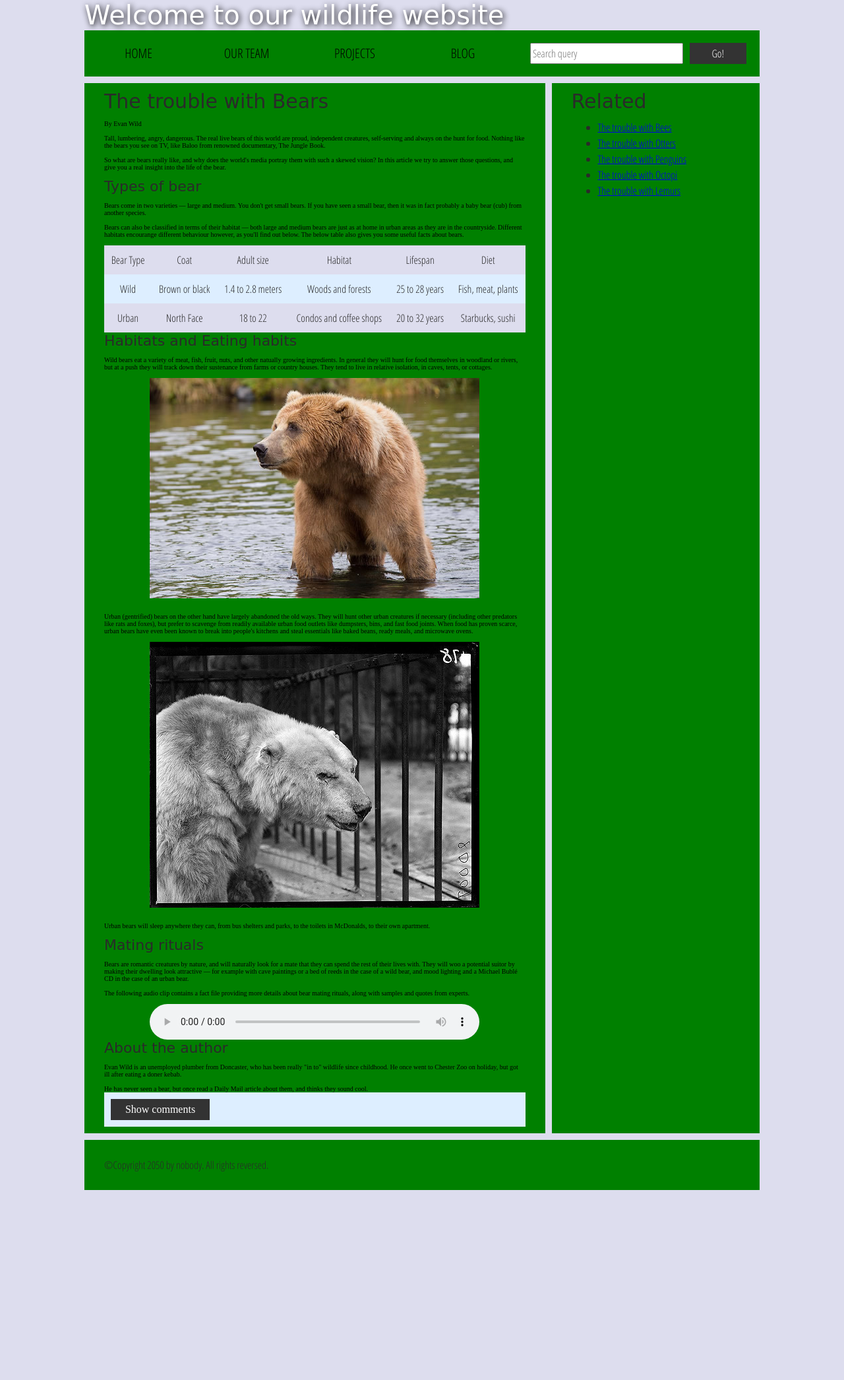
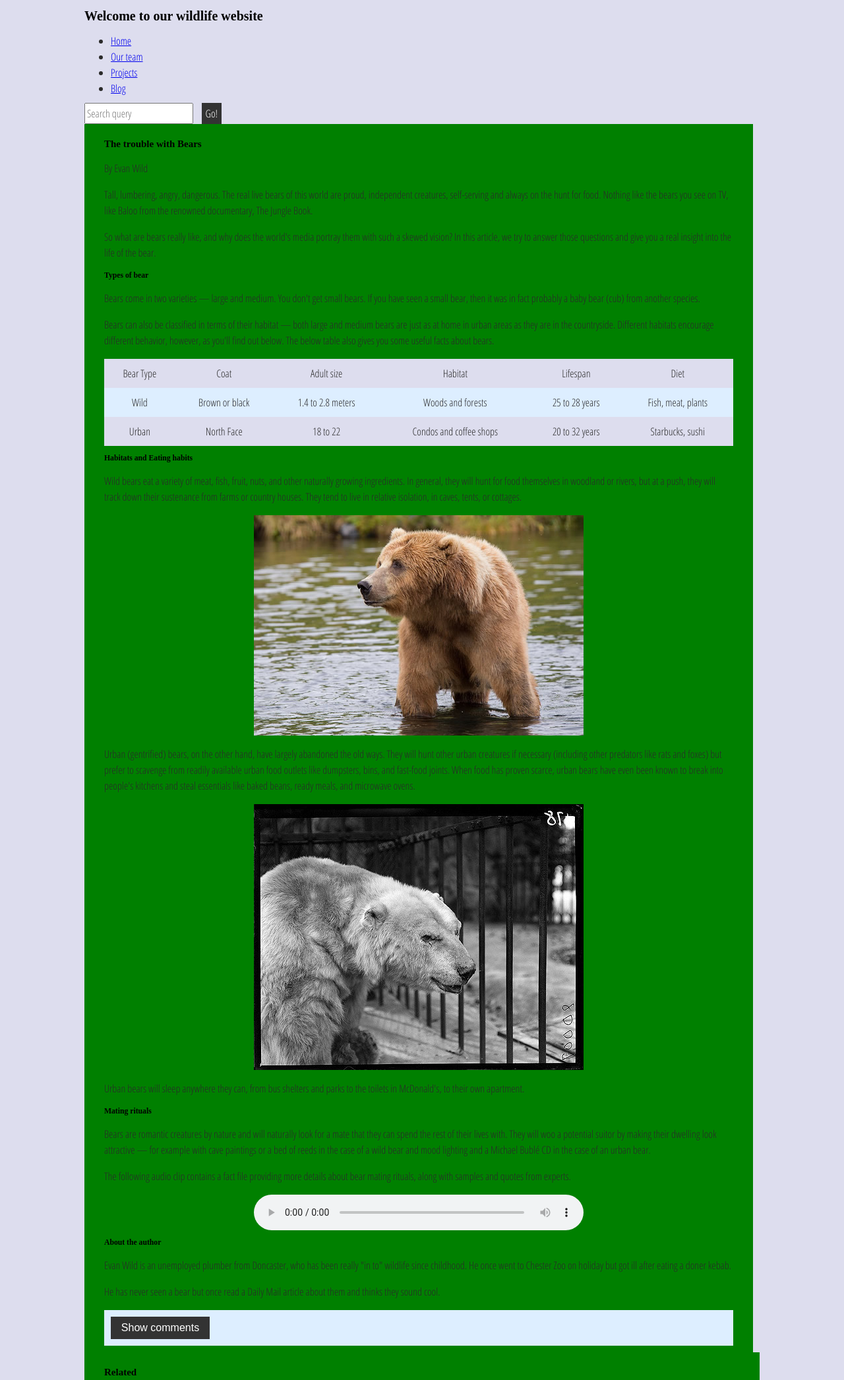
Before and after one commit to Rodwan1/rodwan13.github.io, a plain HTML site: page index.html in a window 1280 px wide. Shown: the top 2092 px of the page at 66% size. Before the commit the page ends 1804 px from the top, so only its background shows below. Drawn offline with Linux system fonts and the light colour scheme; files whose address does not match are found by name; a web font is replaced by a local one.

Commit message:
comments and semantic
added comments and semantic html

```diff
--- a/index.html
+++ b/index.html
@@ -1,4 +1,15 @@
 <!DOCTYPE html>
+<!--
+
+         Name: Rodwan
+
+         File: index.html
+
+         Date: 12 dec 2023
+
+         Accesible wildlife website
+
+-->
 <html>
   <head>
     <meta charset="utf-8">
@@ -14,40 +25,36 @@
   </head>
 
   <body>
-    <div class="header">
-      <font size="7">Welcome to our wildlife website</font>
-    </div>
+    <header>
+      <h1>Welcome to our wildlife website</h1>
+    </header>
 
-    <div class="nav">
+    <nav>
       <ul>
         <li><a href="#">Home</a></li>
         <li><a href="#">Our team</a></li>
         <li><a href="#">Projects</a></li>
         <li><a href="#">Blog</a></li>
       </ul>
-
       <form class="search">
         <input type="search" name="q" placeholder="Search query">
         <input type="submit" value="Go!">
       </form>
-    </div>
+    </nav>
 
     <main>
       <article>
-        <font size="6">The trouble with Bears</font>
-        <br><br>
-        By Evan Wild
-        <br><br>
-        Tall, lumbering, angry, dangerous. The real live bears of this world are proud, independent creatures, self-serving and always on the hunt for food. Nothing like the bears you see on TV, like Baloo from renowned documentary, The Jungle Book.
-        <br><br>
-        So what are bears really like, and why does the world's media portray them with such a skewed vision? In this article we try to answer those questions, and give you a real insight into the life of the bear.
-        <br><br>
-        <font size="5">Types of bear</font>
-        <br><br>
-        Bears come in two varieties — large and medium. You don't get small bears. If you have seen a small bear, then it was in fact probably a baby bear (cub) from another species.
-        <br><br>
-        Bears can also be classified in terms of their habitat — both large and medium bears are just as at home in urban areas as they are in the countryside. Different habitats encourange different behaviour however, as you'll find out below. The below table also gives you some useful facts about bears.
-        <br><br>
+        <h2>The trouble with Bears</h2>
+        <p>By Evan Wild</p>
+        <p>Tall, lumbering, angry, dangerous. The real live bears of this world are proud, independent creatures, self-serving and always on the hunt for food. Nothing like the bears you see on TV, like Baloo from the renowned documentary, The Jungle Book.</p>
+
+        <p>So what are bears really like, and why does the world's media portray them with such a skewed vision? In this article, we try to answer those questions and give you a real insight into the life of the bear.</p>
+
+        <h3>Types of bear</h3>
+        <p>Bears come in two varieties — large and medium. You don't get small bears. If you have seen a small bear, then it was in fact probably a baby bear (cub) from another species.</p>
+
+        <p>Bears can also be classified in terms of their habitat — both large and medium bears are just as at home in urban areas as they are in the countryside. Different habitats encourage different behavior, however, as you'll find out below. The below table also gives you some useful facts about bears.</p>
+
         <table>
           <thead>
             <tr>
@@ -79,53 +86,41 @@
           </tbody>
         </table>
 
-        <font size="5">Habitats and Eating habits</font>
-        <br><br>
-        Wild bears eat a variety of meat, fish, fruit, nuts, and other natually growing ingredients. In general they will hunt for food themselves in woodland or rivers, but at a push they will track down their sustenance from farms or country houses. They tend to live in relative isolation, in caves, tents, or cottages.
-        <br><br>
+        <h3>Habitats and Eating habits</h3>
+        <p>Wild bears eat a variety of meat, fish, fruit, nuts, and other naturally growing ingredients. In general, they will hunt for food themselves in woodland or rivers, but at a push, they will track down their sustenance from farms or country houses. They tend to live in relative isolation, in caves, tents, or cottages.</p>
         <img src="media/wild-bear.jpg">
-        <br><br>
-        Urban (gentrified) bears on the other hand have largely abandoned the old ways. They will hunt other urban creatures if necessary (including other predators like rats and foxes), but prefer to scavenge from readily available urban food outlets like dumpsters, bins, and fast food joints. When food has proven scarce, urban bears have even been known to break into people's kitchens and steal essentials like baked beans, ready meals, and microwave ovens.
-        <br><br>
+
+        <p>Urban (gentrified) bears, on the other hand, have largely abandoned the old ways. They will hunt other urban creatures if necessary (including other predators like rats and foxes) but prefer to scavenge from readily available urban food outlets like dumpsters, bins, and fast-food joints. When food has proven scarce, urban bears have even been known to break into people's kitchens and steal essentials like baked beans, ready meals, and microwave ovens.</p>
         <img src="media/urban-bear.jpg">
-        <br><br>
-        Urban bears will sleep anywhere they can, from bus shelters and parks, to the toilets in McDonalds, to their own apartment.
-        <br><br>
-        <font size="5">Mating rituals</font>
-        <br><br>
-        Bears are romantic creatures by nature, and will naturally look for a mate that they can spend the rest of their lives with. They will woo a potential suitor by making their dwelling look attractive — for example with cave paintings or a bed of reeds in the case of a wild bear, and mood lighting and a Michael Bublé CD in the case of an urban bear.
-        <br><br>
-        The following audio clip contains a fact file providing more details about bear mating rituals, along with samples and quotes from experts.
-        <br><br>
+
+        <p>Urban bears will sleep anywhere they can, from bus shelters and parks to the toilets in McDonald's, to their own apartment.</p>
+
+        <h3>Mating rituals</h3>
+        <p>Bears are romantic creatures by nature and will naturally look for a mate that they can spend the rest of their lives with. They will woo a potential suitor by making their dwelling look attractive — for example with cave paintings or a bed of reeds in the case of a wild bear and mood lighting and a Michael Bublé CD in the case of an urban bear.</p>
+
+        <p>The following audio clip contains a fact file providing more details about bear mating rituals, along with samples and quotes from experts.</p>
         <audio controls>
           <source src="media/bear.mp3" type="audio/mp3">
           <source src="media/bear.ogg" type="audio/ogg">
           <p>It looks like your browser doesn't support HTML5 audio players.</p>
         </audio>
 
-        <aside>
+        <h3>About the author</h3>
+        <p>Evan Wild is an unemployed plumber from Doncaster, who has been really "in to" wildlife since childhood. He once went to Chester Zoo on holiday but got ill after eating a doner kebab.</p>
+        <p>He has never seen a bear but once read a Daily Mail article about them and thinks they sound cool.</p>
 
-          <font size="5">About the author</font>
-        <br><br>
-          Evan Wild is an unemployed plumber from Doncaster, who has been really "in to" wildlife since childhood. He once went to Chester Zoo on holiday, but got ill after eating a doner kebab.
-        <br><br>
-          He has never seen a bear, but once read a Daily Mail article about them, and thinks they sound cool.
 
-        </aside>
         <section class="comments">
-          <div class="show-hide">Show comments</div>
-
-          <div class="comment-wrapper">
-
-            <font size="6">Add comment</font>
-
+          <button class="show-hide">Show comments</button>
+          <div class="comment-wrapper" style="display: none;">
+          <h3>Add comment</h3>
             <form class="comment-form">
               <div class="flex-pair">
-                Your name:
+                <label for="name">Your name:</label>
                 <input type="text" name="name" id="name" placeholder="Enter your name">
               </div>
               <div class="flex-pair">
-                Your comment:
+                <label for="comment">Your comment:</label>
                 <input type="text" name="comment" id="comment" placeholder="Enter your comment">
               </div>
               <div>
@@ -133,27 +128,19 @@
               </div>
             </form>
 
-            <font size="6">Comments</font>
-
+            <h3>Comments</h3>
             <ul class="comment-container">
-
               <li>
-
                 <p>Bob Fossil</p>
-
-                <p>Oh I am so glad you taught me all about the big brown angry guys in the woods. With their sniffing little noses and their bad attitudes, they can sure be a menace — I was thinking of putting them all in a truck and driving them outta here. I run a zoo, you know.</p>
-
+                <p>Oh, I am so glad you taught me all about the big brown angry guys in the woods. With their sniffing little noses and their bad attitudes, they can sure be a menace — I was thinking of putting them all in a truck and driving them outta here. I run a zoo, you know.</p>
               </li>
-
             </ul>
-
           </div>
         </section>
-      </article>
+      </main>
 
       <div class="secondary">
-        <font size="6">Related</font>
-
+        <h2>Related</h2>
         <ul>
           <li><a href="#">The trouble with Bees</a></li>
           <li><a href="#">The trouble with Otters</a></li>
@@ -162,13 +149,12 @@
           <li><a href="#">The trouble with Lemurs</a></li>
         </ul>
       </div>
-    </main>
 
-    <footer>
-      <p>©Copyright 2050 by nobody. All rights reversed.</p>
-    </footer>
+      <footer>
+        <p>© Copyright 2050 by nobody. All rights reversed.</p>
+      </footer>
 
-    <script src="main.js"></script>
+      <script defer src="main.js"></script>
 
-  </body>
-</html>
+      </body>
+      </html>
```
